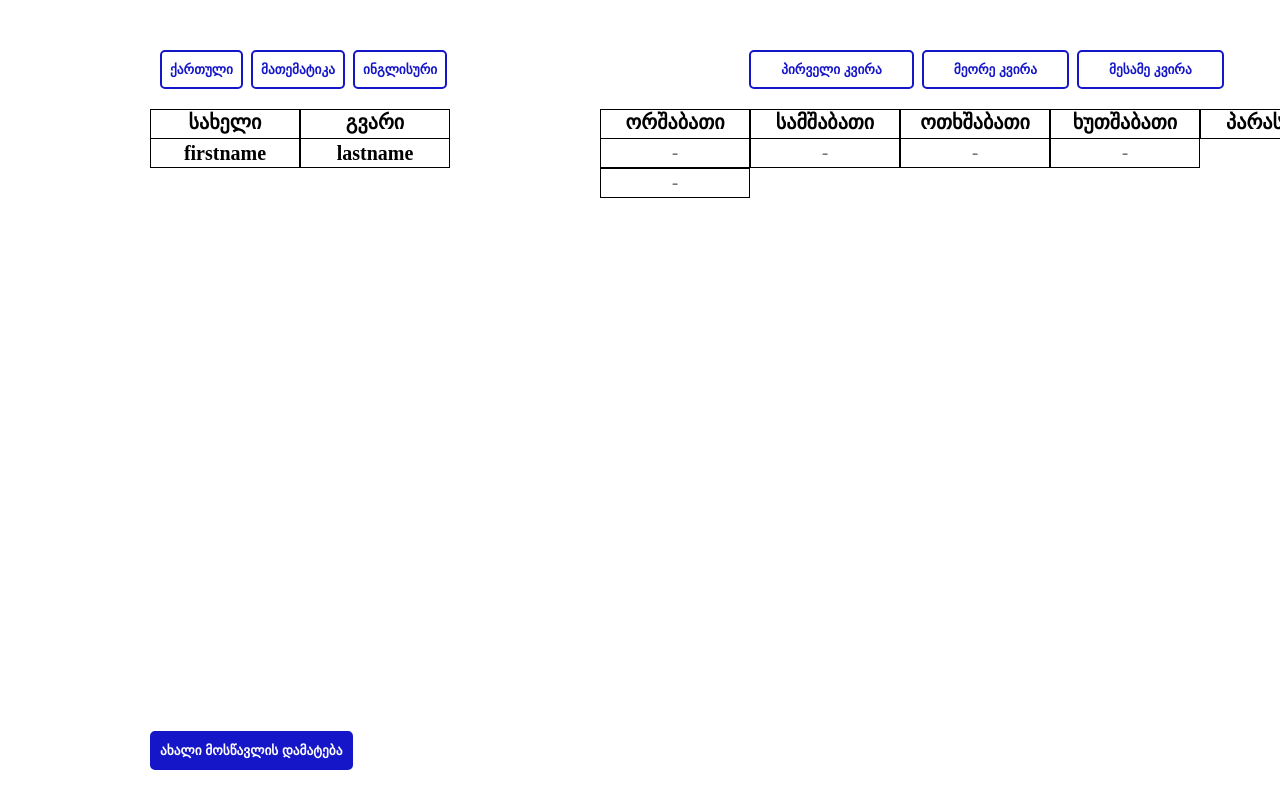
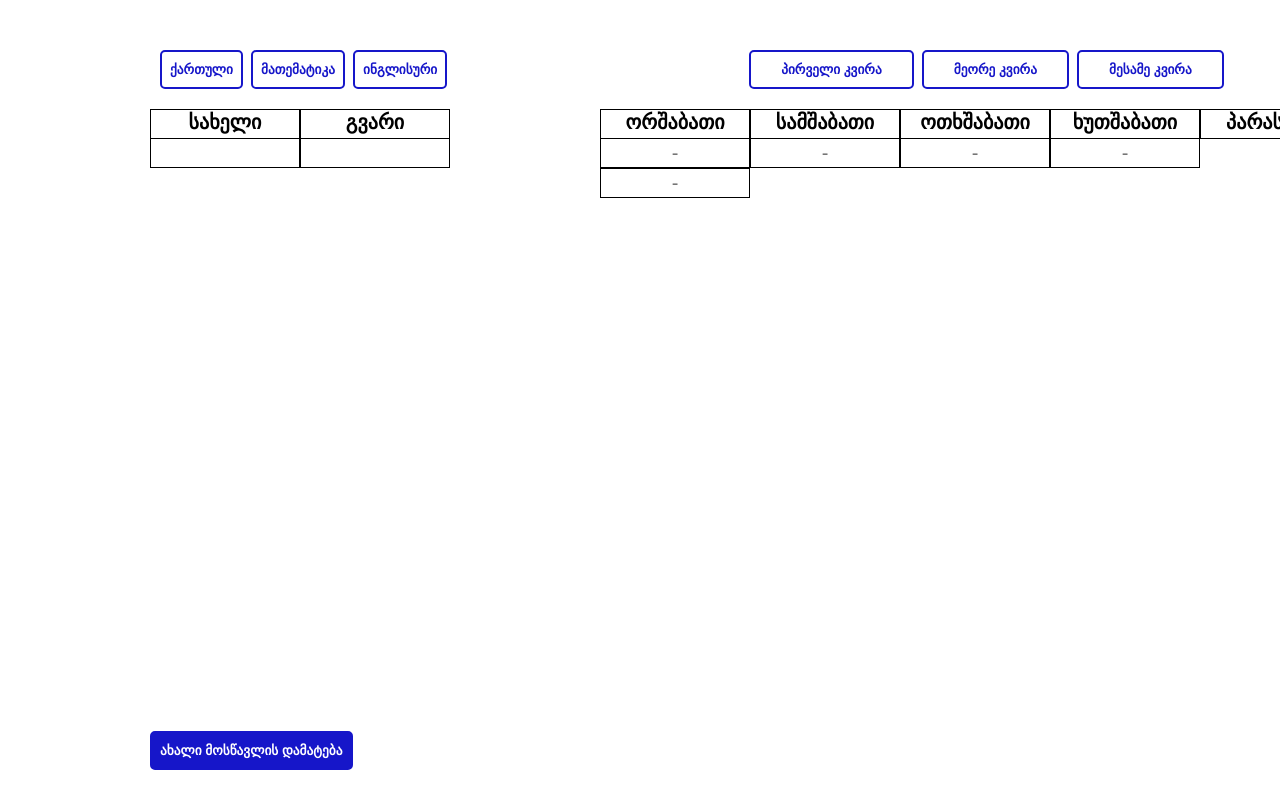
Before and after one commit to Tornike512/School-Journal, a React (Vite) app: page / in a window 1280 px wide. Shown: the top 800 px of the page. Built offline with nearby package versions, Linux system fonts and the light colour scheme.

Commit message:
modified AppContext

```diff
--- a/src/AddStudentModal/AddStudentModal.jsx
+++ b/src/AddStudentModal/AddStudentModal.jsx
@@ -1,10 +1,12 @@
-import { useState } from "react";
+import { useState, useContext } from "react";
+import { AppContext } from "../AppContext";
+
 import "./AddStudentModal.scss";
 
 export function AddStudentModal() {
   const [visible, setVisible] = useState(false);
-  const [input, setInput] = useState("");
-  const [secondInput, setSecondInput] = useState("");
+  const { input, setInput } = useContext(AppContext);
+  const { secondInput, setSecondInput } = useContext(AppContext);
 
   if (!visible) {
     return (
--- a/src/App.jsx
+++ b/src/App.jsx
@@ -1,3 +1,5 @@
+import { AppProvider } from "./AppContext";
+
 import { English } from "./Objects/English";
 import { Georgian } from "./Objects/Georgian";
 import { Math } from "./Objects/Math";
@@ -18,7 +20,7 @@ import { Points } from "./Points";
 
 function App() {
   return (
-    <>
+    <AppProvider>
       <section className="spacing">
         <div className="objects">
           <Georgian></Georgian>
@@ -38,7 +40,7 @@ function App() {
         </div>
       </section>
       <AddStudentModal visible={false}></AddStudentModal>
-    </>
+    </AppProvider>
   );
 }
 
--- a/src/AppContext.jsx
+++ b/src/AppContext.jsx
@@ -1,15 +1,18 @@
 import { useState, createContext } from "react";
 
 export const AppContext = createContext({
-  count: 0,
-  setCount: undefined,
+  input: [],
+  setInput: undefined,
+  secondInput: [],
+  setSecondInput: undefined,
 });
 
 export function AppProvider({ children }) {
-  const [count, setCount] = useState(0);
+  const [input, setInput] = useState([]);
+  const [secondInput, setSecondInput] = useState([]);
 
   return (
-    <AppContext.Provider value={(count, setCount)}>
+    <AppContext.Provider value={(input, setInput, secondInput, setSecondInput)}>
       {children}
     </AppContext.Provider>
   );
--- a/src/Points/Points.jsx
+++ b/src/Points/Points.jsx
@@ -1,12 +1,17 @@
+import { useContext } from "react";
+import { AppContext } from "../AppContext";
 import "./Points.scss";
 
 export function Points() {
+  const { input, setInput } = useContext(AppContext);
+  const { secondInput, setSecondInput } = useContext(AppContext);
+
   return (
     <>
       <div className="student-form-spacing">
         <div className="new-student">
-          <h1>firstname</h1>
-          <h1>lastname</h1>
+          <h1>{input}</h1>
+          <h1>{secondInput}</h1>
         </div>
         <form className="form">
           <input placeholder="-" />
```
